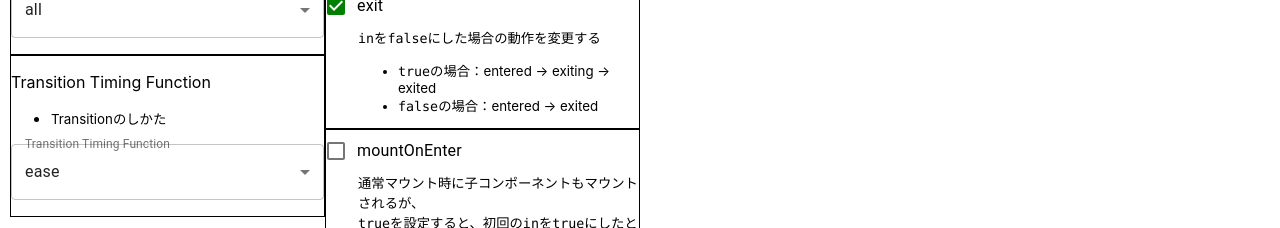
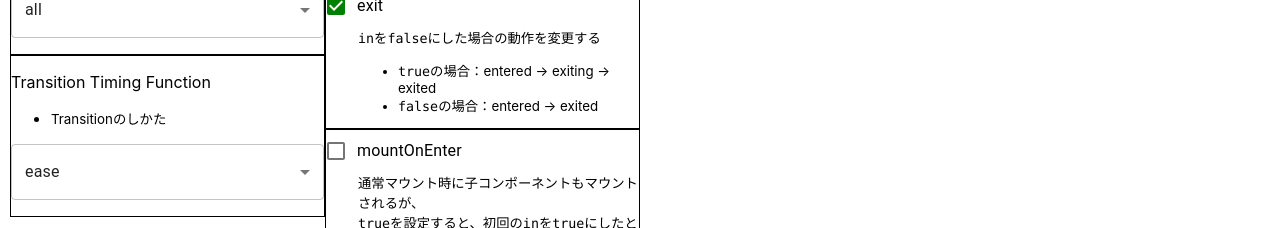
Before and after one commit to KoinoEngineering/react-study, a React (Create React App) app: page /StudyReactTransitionGroup in a window 1280 px wide. Shown: the part 800-1028 px from the top of the page. Built offline with nearby package versions, Linux system fonts and the light colour scheme.

Commit message:
#22 delete label

```diff
--- a/src/Pages/StudyReactTransitionGroup/StudyTransition/TransitionTest/TransitionSettings/TransitionSettings.tsx
+++ b/src/Pages/StudyReactTransitionGroup/StudyTransition/TransitionTest/TransitionSettings/TransitionSettings.tsx
@@ -1,4 +1,4 @@
-import { FormControl, InputLabel, MenuItem, Select } from "@material-ui/core";
+import { FormControl, MenuItem, Select } from "@material-ui/core";
 import React, { Dispatch } from "react";
 import NumberBox from "../../../../../react/common/NumberBox/NumberBox";
 import { ITransitionSettings } from "../TransitionTest";
@@ -79,12 +79,8 @@ const TransitionSettings: React.FC<ITransitionSettingsProps> = (props: ITransiti
                 </ul>
             </div>
             <FormControl variant="outlined" fullWidth={true}>
-                <InputLabel id="TransitionTimingFunction">
-                    Transition Timing Function
-                </InputLabel>
                 <Select
-                    labelId="TransitionTimingFunction"
-                    id="demo-simple-select-outlined"
+                    id="TransitionTimingFunction"
                     value={props.state.transitionTimingFunction}
                     onChange={handleChangeSelectFactory("transitionTimingFunction")}
                 >
```
